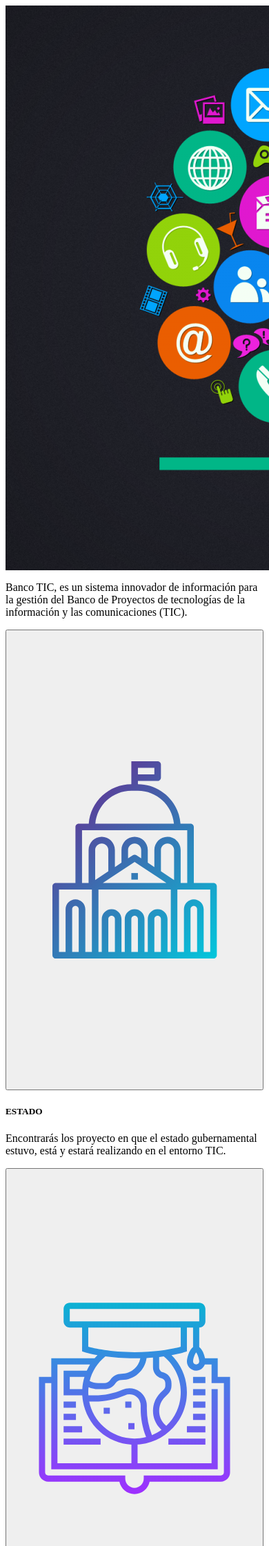
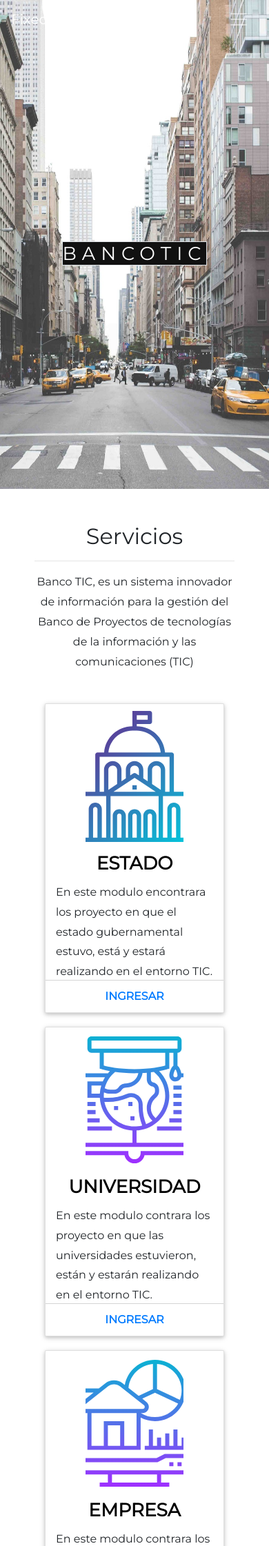
Before and after one commit to tatiana97viteri/BancoTIC, a PHP site: page / in a window 390 px wide; the page is wider, and only the part inside the window is pictured. Shown: the top 2242 px of that part at 69% size. Run offline with PHP 8.4, Linux system fonts and the light colour scheme; some libraries are stand-ins or nearby versions.

Commit message:
Paola
Pagina principal

```diff
--- /dev/null
+++ b/css/style.css
@@ -0,0 +1,154 @@
+@import "https://fonts.googleapis.com/css?family=Montserrat|Open+Sans";
+
+body,
+html {
+  height: 100%;
+  margin: 0;
+  font-size: 16px;
+  font-family: "Montserrat", sans-serif;
+  font-weight: 400;
+  line-height: 1.8em;
+}
+
+.pimg1 {
+  position: relative;
+  background-position: center;
+  background-size: cover;
+  background-repeat: no-repeat;
+
+  background-attachment: fixed;
+}
+
+.pimg1 {
+  background-image: url("../img/image1.jpg");
+  min-height: 84%;
+}
+
+.section {
+  text-align: center;
+  padding: 50px;
+}
+
+.ptext {
+  position: absolute;
+  top: 50%;
+  width: 100%;
+  text-align: center;
+  color: #000;
+  font-size: 27px;
+  letter-spacing: 8px;
+  text-transform: uppercase;
+}
+
+.ptext .border {
+  background-color: #111;
+  color: #fff;
+}
+
+.ptext .border.trans {
+  background-color: transparent;
+}
+
+@media (max-width: 568px) {
+  .pimg1 {
+    background-attachment: scroll;
+  }
+}
+/*Menu*/
+
+/*card*/
+.wrapper {
+  display: table;
+  width: 100%;
+  padding-top: 30px;
+}
+
+.container-fostrap {
+  display: table-cell;
+  text-align: center;
+  vertical-align: middle;
+}
+
+h1.heading {
+  color: #fff;
+  font-size: 1.15em;
+  font-weight: 900;
+  margin: 0 0 0.5em;
+  color: #505050;
+}
+
+.card {
+  display: block;
+  margin-bottom: 20px;
+  background-color: #fff;
+  border-radius: 2px;
+  box-shadow: 0 2px 5px 0 rgba(0, 0, 0, 0.16), 0 2px 10px 0 rgba(0, 0, 0, 0.12);
+  transition: box-shadow 0.25s;
+}
+.card:hover {
+  box-shadow: 0 8px 17px 0 rgba(0, 0, 0, 0.2), 0 6px 20px 0 rgba(0, 0, 0, 0.19);
+}
+.img-card {
+  width: 100%;
+  height: 200px;
+  border-top-left-radius: 2px;
+  border-top-right-radius: 2px;
+  display: block;
+  overflow: hidden;
+}
+.img-card img {
+  width: 55%;
+  padding-top: 10px;
+  height: 200px;
+  object-fit: cover;
+  transition: all 0.25s ease;
+}
+.card-content {
+  padding: 15px;
+  text-align: left;
+  height: 200px;
+}
+.card-title {
+  margin-top: 0px;
+  font-weight: 700;
+  font-size: 1.65em;
+  text-align: center;
+}
+.card-title a {
+  color: #000;
+  text-decoration: none !important;
+}
+.card-read-more {
+  border-top: 1px solid #d4d4d4;
+}
+.card-read-more a {
+  text-decoration: none !important;
+  padding: 10px;
+  font-weight: 600;
+  text-transform: uppercase;
+}
+/*entidades*/
+.container-allies {
+  padding-top: 30px;
+  flex-wrap: wrap;
+  margin: 10px;
+  justify-content: space-evenly;
+}
+.img-thumbnail {
+  height: 80px;
+  border: 0;
+}
+/*footer*/
+.card-own {
+  background-color: #01b686;
+}
+
+.card-footer {
+  background-color: black;
+  text-align: center;
+}
+
+.card-body-footer {
+  display: flex;
+  justify-content: space-around;
+}
--- /dev/null
+++ b/footer.php
@@ -0,0 +1,19 @@
+<div class="card-own text-white">
+            <div class="card-body-footer">
+                <div>
+                    <p class="card-text-justify"><strong class="subheading">Get connected with us on social networks!</strong></p>
+                </div>
+                <div class="icon-social">
+                    <i class="fab fa-facebook-square fa-2x"></i> &emsp;
+                    <i class="fab fa-twitter-square fa-2x"></i> &emsp;
+                    <i class="fab fa-instagram fa-2x"></i> &emsp;
+                    <i class="fab fa-google-plus fa-2x"></i>
+                </div>
+                <!-- <img src="https://image.flaticon.com/icons/svg/69/69407.svg" class="icon-social">
+                <img src="https://image.flaticon.com/icons/svg/1384/1384015.svg" class="icon-social">
+                <img src="https://image.flaticon.com/icons/svg/121/121518.svg" class="icon-social"> -->
+            </div>
+            <div class="card-footer text-muted">
+            &copy;2019 — <strong class="subheading">Banco TIC</strong>
+            </div>
+        </div>
--- a/index.php
+++ b/index.php
@@ -1,47 +1,115 @@
-<!-- banner -->
-<div class="container-banner">
-    <img src="img/index.png" class="img-fluid" alt="Responsive image">
-    <div class="banner">
-    <p class="description">
-    Banco TIC, es un sistema innovador de información para la gestión del Banco de Proyectos de tecnologías de la información y las comunicaciones (TIC).
+<!DOCTYPE html>
+<html lang="en">
+<head>
+    <meta http-equiv="Content-Type" content="text/html; charset=gb18030">
+    <meta charset="UTF-8">
+    <meta name="viewport" content="width=device-width, initial-scale=1.0">
+    <meta http-equiv="X-UA-Compatible" content="ie=edge">
+    <title>Banco TIC</title>
+    <!-- Bootstrap -->
+    <link rel="stylesheet" href="https://stackpath.bootstrapcdn.com/bootstrap/4.3.1/css/bootstrap.min.css" integrity="sha384-ggOyR0iXCbMQv3Xipma34MD+dH/1fQ784/j6cY/iJTQUOhcWr7x9JvoRxT2MZw1T" crossorigin="anonymous">
+    <!-- own style -->
+    <link rel="stylesheet" type="text/css" href="css/style.css">
+    <!-- font awesome -->
+    <link rel="stylesheet" href="https://use.fontawesome.com/releases/v5.8.2/css/all.css" integrity="sha384-oS3vJWv+0UjzBfQzYUhtDYW+Pj2yciDJxpsK1OYPAYjqT085Qq/1cq5FLXAZQ7Ay" crossorigin="anonymous">
+</head>
+
+  <body>
+  <?php include 'menu.php';?>
+    <div class="pimg1">
+      <div class="ptext">
+        <span class="border">
+          BancoTic
+        </span>
+      </div>
+    </div>
+
+    <section class="section section-light">
+      <h2>Servicios</h2>
+      <hr>
+      <p>
+      Banco TIC, es un sistema innovador de información para la gestión del Banco de Proyectos de tecnologías de la información y las comunicaciones (TIC)
+      </p>
+      <div class="wrapper">
+    <div class="container-fostrap">
+        <div class="content">
+            <div class="container">
+                <div class="row">
+                    <div class="col-xs-12 col-sm-4">
+                        <div class="card">
+                            <a class="img-card" href="">
+                            <img src="img/capital.svg" />
+                          </a>
+                            <div class="card-content">
+                                <h4 class="card-title">
+                                    <a href="http://www.fostrap.com/2016/03/bootstrap-3-carousel-fade-effect.html">ESTADO
+                                  </a>
+                                </h4>
+                                <p class="">
+                                En este modulo encontrara los proyecto en que el estado gubernamental estuvo, está y estará realizando en el entorno TIC.
                                 </p>
                             </div>
+                            <div class="card-read-more">
+                                <a href="http://www.fostrap.com/2016/03/bootstrap-3-carousel-fade-effect.html" class="btn btn-link btn-block">
+                                    Ingresar
+                                </a>
                             </div>
-<!-- banner -->
-<!-- entities -->
-<div class="container-entities">
-    <div class="card-deck">
-        <div class="card text-center">
-            <button type="button" class="btn btn-entity"><img src="img/capital.svg" class="card-img-top" alt="" width="80%" height="80%"></button>
-            <div class="card-body">
-                <h5 class="card-title">ESTADO</h5>
-                <p class="card-text text-justify">
-                    Encontrarás los proyecto en que el estado gubernamental estuvo, está y estará realizando en el entorno TIC.
+                        </div>
+                    </div>
+                    <div class="col-xs-12 col-sm-4">
+                        <div class="card">
+                            <a class="img-card" href="">
+                            <img src="img/knowledge.svg" height="50%" />
+                          </a>
+                            <div class="card-content">
+                                <h4 class="card-title">
+                                    <a href="http://www.fostrap.com/2016/02/awesome-material-design-responsive-menu.html">UNIVERSIDAD
+                                  </a>
+                                </h4>
+                                <p class="">
+                                En este modulo contrara los proyecto en que las universidades estuvieron, están y estarán realizando en el entorno TIC.                                </p>
+                            </div>
+                            <div class="card-read-more">
+                                <a href="https://codepen.io/wisnust10/full/ZWERZK/" class="btn btn-link btn-block">
+                                    Ingresar
+                                </a>
+                            </div>
+                        </div>
+                    </div>
+                    <div class="col-xs-12 col-sm-4">
+                        <div class="card">
+                            <a class="img-card" href="http://www.fostrap.com/2016/03/5-button-hover-animation-effects-css3.html">
+                            <img src="img/home.svg" />
+                          </a>
+                            <div class="card-content">
+                                <h4 class="card-title">
+                                    <a href="http://www.fostrap.com/2016/03/5-button-hover-animation-effects-css3.html">EMPRESA
+                                  </a>
+                                </h4>
+                                <p class="">
+                                En este modulo contrara los proyecto en que las empresas estuvieron, están y estarán realizando en el entorno TIC.
                                 </p>
                             </div>
-        </div>
-        <div class="card text-center">
-            <button type="button" class="btn btn-entity"><img src="img/knowledge.svg" class="card-img-top" alt="" width="80%" height="80%"></button>
-            <div class="card-body">
-                <h5 class="card-title">UNIVERSIDAD</h5>
-                <p class="card-text text-justify">
-                    Encontrarás los proyecto en que las universidades estuvieron, están y estarán realizando en el entorno TIC.
-                </p>
-            </div>
-        </div>
-        <div class="card text-center">
-            <button type="button" class="btn btn-entity"><img src="img/home.svg" class="card-img-top" alt="" width="80%" height="80%"></button>
-            <div class="card-body">
-                <h5 class="card-title">EMPRESA</h5>
-                <p class="card-text text-justify">
-                    Encontrarás los proyecto en que las empresas estuvieron, están y estarán realizando en el entorno TIC
-                </p>
+                            <div class="card-read-more">
+                                <a href="http://www.fostrap.com/2016/03/5-button-hover-animation-effects-css3.html" class="btn btn-link btn-block">
+                                    Ingresar
+                                </a>
                             </div>
                         </div>
                     </div>
                 </div>
-<!-- entities -->
-<!-- allied companies -->
+            </div>
+        </div>
+    </div>
+</div>
+    </section>
+
+    <section class="section section-light">
+      <h2>ENTIDADES ASOCIADAS</h2>
+      <hr>
+      <p>
+      Banco TIC, es un sistema innovador de información para la gestión del Banco de Proyectos de tecnologías de la información y las comunicaciones (TIC)
+      </p>
       <div class="container-allies">
             <img src="https://upload.wikimedia.org/wikipedia/commons/5/57/LogoUAN.png" alt="..." class="img-thumbnail">
             <img src="http://gisoft.co/sites/default/files/parque-200.png" alt="" class="img-thumbnail">
@@ -57,4 +125,13 @@
             <img src="https://www.epicos.com/sites/default/files//styles/ogimage_thumb/public/tuxstone_logo.png?itok=iBnh12qk" alt="..." class="img-thumbnail">
             <!-- <img src="..." alt="..." class="img-thumbnail"> -->
         </div>
-<!-- allied companies -->
+    </section>
+
+    <?php include 'footer.php';?>
+
+    <script src="https://code.jquery.com/jquery-3.3.1.slim.min.js" integrity="sha384-q8i/X+965DzO0rT7abK41JStQIAqVgRVzpbzo5smXKp4YfRvH+8abtTE1Pi6jizo" crossorigin="anonymous"></script>
+    <script src="https://cdnjs.cloudflare.com/ajax/libs/popper.js/1.14.7/umd/popper.min.js" integrity="sha384-UO2eT0CpHqdSJQ6hJty5KVphtPhzWj9WO1clHTMGa3JDZwrnQq4sF86dIHNDz0W1" crossorigin="anonymous"></script>
+    <script src="https://stackpath.bootstrapcdn.com/bootstrap/4.3.1/js/bootstrap.min.js" integrity="sha384-JjSmVgyd0p3pXB1rRibZUAYoIIy6OrQ6VrjIEaFf/nJGzIxFDsf4x0xIM+B07jRM" crossorigin="anonymous"></script>
+    <script src="js/index.js"></script>
+  </body>
+</html>
--- /dev/null
+++ b/js/index.js
@@ -0,0 +1,29 @@
+$(document).ready(function() {
+  // executes when HTML-Document is loaded and DOM is ready
+
+  /*
+  ################
+  Add navbar background color when scrolled
+  */
+  $(window).scroll(function() {
+    if ($(window).scrollTop() > 500) {
+      $(".navbar").addClass("bg-dark");
+    } else {
+      $(".navbar").removeClass("bg-dark");
+    }
+  });
+  // If Mobile, add background color when toggler is clicked
+  $(".navbar-toggler").click(function() {
+    if (!$(".navbar-collapse").hasClass("show")) {
+      $(".navbar").addClass("bg-dark");
+    } else {
+      if ($(window).scrollTop() < 500) {
+        $(".navbar").removeClass("bg-dark");
+      } else {
+      }
+    }
+  });
+  // ############
+
+  // document ready
+});
--- a/menu.php
+++ b/menu.php
@@ -1,15 +1,39 @@
-<!-- menu -->
-<div class="container-fluid">
-    <div class="menu">
-        <div class="logo"><h1>Banco TIC</h1></div>
-        <ul class="nav nav-tabs justify-content-flex-end">
-            <li class="nav-item">
-                <a class="nav-link" href="#"><i class="fas fa-folder-open fa-3x"></i></a>
-            </li>
-            <li class="nav-item">
-                <a class="nav-link" href="#"><i class="fas fa-user fa-3x"></i></a>
-            </li>
+
+    <nav class="navbar navbar-expand-md fixed-top navbar-dark">
+      <a class="navbar-brand" href="#">Fixed navbar</a>
+      <button
+        class="navbar-toggler"
+        type="button"
+        data-toggle="collapse"
+        data-target="#navbarCollapse"
+        aria-controls="navbarCollapse"
+        aria-expanded="false"
+        aria-label="Toggle navigation"
+      >
+        <span class="navbar-toggler-icon"></span>
+      </button>
+      <div class="collapse navbar-collapse" id="navbarCollapse">
+        <ul class="navbar-nav mr-auto">
+          <li class="nav-item active">
+            <a class="nav-link" href="#"
+              >Home <span class="sr-only">(current)</span></a
+            >
+          </li>
+          <li class="nav-item">
+            <a class="nav-link" href="#">Link</a>
+          </li>
+          <li class="nav-item">
+            <a class="nav-link" href="#">Disabled</a>
+          </li>
         </ul>
-    </div>
-</div>
-<!-- menu -->
+        <ul class="nav navbar-nav pull-sm-right">
+      <li class="nav-item">
+        <a class="nav-link" href="#">Proyecto</a>
+      </li>
+      <li class="nav-item">
+        <a class="nav-link" href="#">Inicio</a>
+      </li>
+    </ul>
+      </div>
+
+    </nav>
```
Also changed, not shown: plantilla.php (deleted, +0 -119 lines), style.css (deleted, +0 -99 lines), img/image1.jpg (added), img/image2.jpg (added), img/image3.jpg (added). Lines whose indentation alone changed are shown as unchanged.
